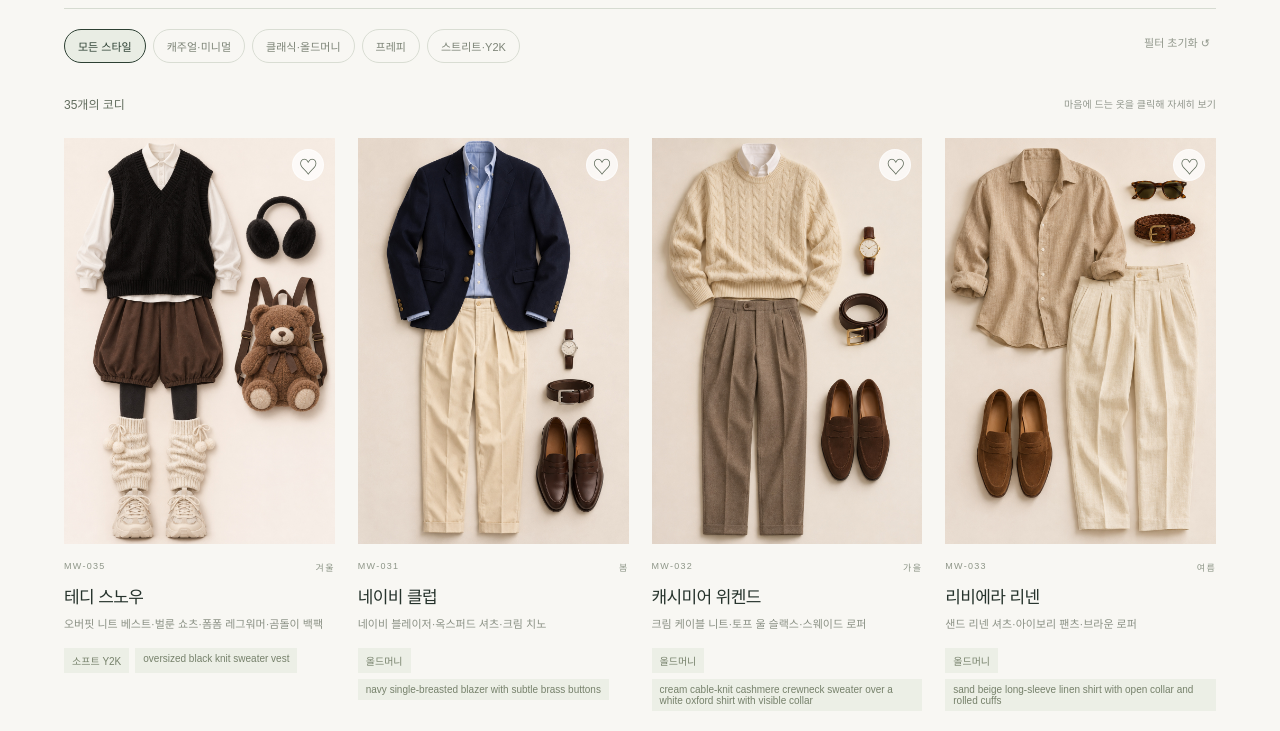
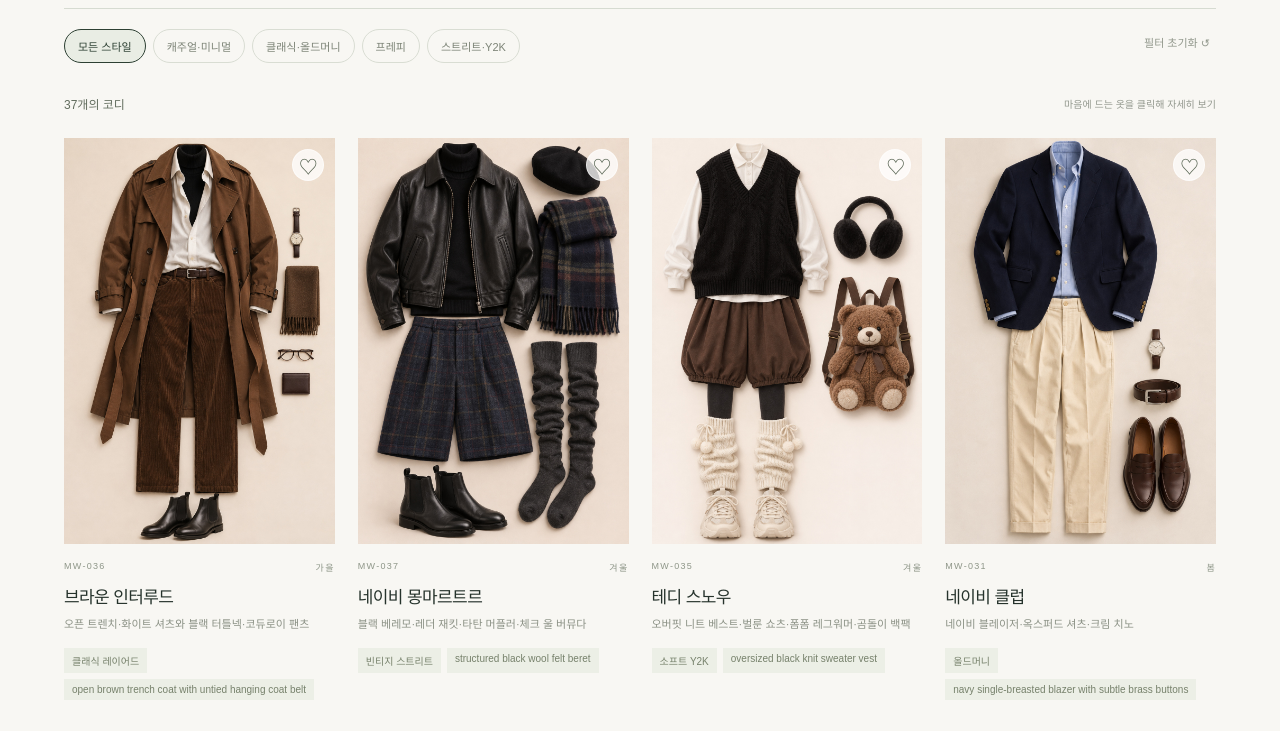
Before and after one commit to shakeit08/wardrobe-archive, a plain HTML site: page index.html in a window 1280 px wide. Shown: the part 480-1211 px from the top of the page. Drawn offline with Linux system fonts and the light colour scheme.

Commit message:
Add trench layering and beret leather menswear outfits

```diff
--- a/data.js
+++ b/data.js
@@ -1,4 +1,26 @@
 const OUTFITS = [
+  {
+    "name": "브라운 인터루드",
+    "season": "가을",
+    "category": "클래식·올드머니",
+    "style": "클래식 레이어드",
+    "desc": "오픈 트렌치·화이트 셔츠와 블랙 터틀넥·코듀로이 팬츠",
+    "keywords": "트렌치 브라운 갈색 코트 풀어진 벨트 셔츠 터틀넥 코듀로이 첼시 부츠",
+    "prompt": "open brown trench coat with untied hanging coat belt, loose white collared shirt partially unbuttoned over a black turtleneck, layered clothes, brown straight-leg corduroy pants, dark brown leather belt, black leather chelsea ankle boots, brown wool scarf, simple wristwatch with dark brown leather strap, brown framed glasses, dark brown leather wallet",
+    "id": "MW-036",
+    "image": "images/look-36.jpg"
+  },
+  {
+    "name": "네이비 몽마르트르",
+    "season": "겨울",
+    "category": "스트리트·Y2K",
+    "style": "빈티지 스트리트",
+    "desc": "블랙 베레모·레더 재킷·타탄 머플러·체크 울 버뮤다",
+    "keywords": "베레모 울 가죽 재킷 타탄 체크 네이비 머플러 버뮤다 반바지 롱삭스 첼시 부츠",
+    "prompt": "structured black wool felt beret, black leather jacket, oversized bulky dark navy tartan wool scarf in muted colors, black turtleneck, navy plaid wool tweed bermuda shorts, slouchy dark gray over-the-knee socks with wrinkles, black leather chelsea ankle boots",
+    "id": "MW-037",
+    "image": "images/look-37.jpg"
+  },
   {
     "id": "MW-035",
     "name": "테디 스노우",
--- a/index.html
+++ b/index.html
@@ -1,7 +1,7 @@
 <!doctype html>
 <html lang="ko"><head><meta charset="UTF-8"><meta name="viewport" content="width=device-width,initial-scale=1"><meta name="description" content="계절과 취향으로 찾는 남자 의상 아카이브. 코디 이미지와 영문 의상 태그를 함께 모아보세요."><title>남자의 옷장 · Menswear Archive</title><link rel="stylesheet" href="style.css"></head><body>
 <header><a class="brand" href="./">M<span> / </span>W</a><span class="wordmark">MENSWEAR ARCHIVE</span><button id="saved" class="quiet">♡ <span>모아둔 옷</span> <b id="savedCount">0</b></button></header>
-<main><section class="intro"><div><p class="eyebrow">THE OUTFIT INDEX — VOL. 02</p><h1>남자의 옷장<span>.</span></h1><p class="lead">캐릭터를 위한, 취향을 위한.<br>이미지로 고르고 저장하는 의상 레퍼런스.</p></div><div class="introNote"><span id="archiveCount">35 LOOKS / 4 SEASONS</span><p>옷만 보고 고르세요.<br>마음에 드는 코디의 태그는<br>한 번에 가져갈 수 있어요.</p><a href="#collection">옷장 둘러보기 ↘</a></div></section>
+<main><section class="intro"><div><p class="eyebrow">THE OUTFIT INDEX — VOL. 02</p><h1>남자의 옷장<span>.</span></h1><p class="lead">캐릭터를 위한, 취향을 위한.<br>이미지로 고르고 저장하는 의상 레퍼런스.</p></div><div class="introNote"><span id="archiveCount">37 LOOKS / 4 SEASONS</span><p>옷만 보고 고르세요.<br>마음에 드는 코디의 태그는<br>한 번에 가져갈 수 있어요.</p><a href="#collection">옷장 둘러보기 ↘</a></div></section>
 <section id="collection" aria-label="의상 목록"><div class="toolbar"><nav id="seasons" aria-label="계절 필터"></nav><label class="search"><span>⌕</span><input id="search" type="search" placeholder="코디, 색상, 영문 태그 검색" aria-label="코디 검색"><kbd>/</kbd></label></div><div class="subtoolbar"><div id="styles" aria-label="스타일 필터"></div><button id="reset" class="textbutton">필터 초기화 ↺</button></div><div class="results"><p id="resultCount" aria-live="polite"></p><span>마음에 드는 옷을 클릭해 자세히 보기</span></div><div id="grid" class="grid"></div><div id="empty" hidden><h2>아직 맞는 옷이 없어요.</h2><p>검색어를 바꾸거나 다른 필터로 찾아보세요.</p><button id="emptyReset">전체 코디 보기</button></div></section>
 <footer><span>M / W — YOUR NEXT CHARACTER, DRESSED.</span><p>직접 제작한 AI 의상 이미지 · 태그는 생성 결과를 보장하지 않아요.</p></footer></main>
 <dialog id="detail" aria-labelledby="detailTitle"><button id="close" aria-label="상세 닫기">×</button><div class="detailLayout"><img id="detailImage" alt=""><div class="detailText"><p class="eyebrow" id="detailId"></p><h2 id="detailTitle"></h2><p id="detailDesc"></p><div id="detailTags" class="tags"></div><div class="promptBox"><label for="prompt">OUTFIT PROMPT</label><textarea id="prompt" readonly></textarea><p>외모·체형 없이 의상만 담은 영문 태그입니다.</p></div><a id="download" class="primary download" download>레퍼런스 이미지 다운로드 ↓</a><button id="copy" class="primary">의상 태그 복사 ↗</button><button id="detailSave" class="secondary"></button><p class="detailHint">AI 생성 이미지 · 실제 판매 상품이 아닙니다.</p></div></div></dialog><div id="toast" role="status"></div><script src="data.js"></script><script src="app.js"></script></body></html>
```
Also changed, not shown: images/look-36.jpg (added), images/look-37.jpg (added), 2 other files.
